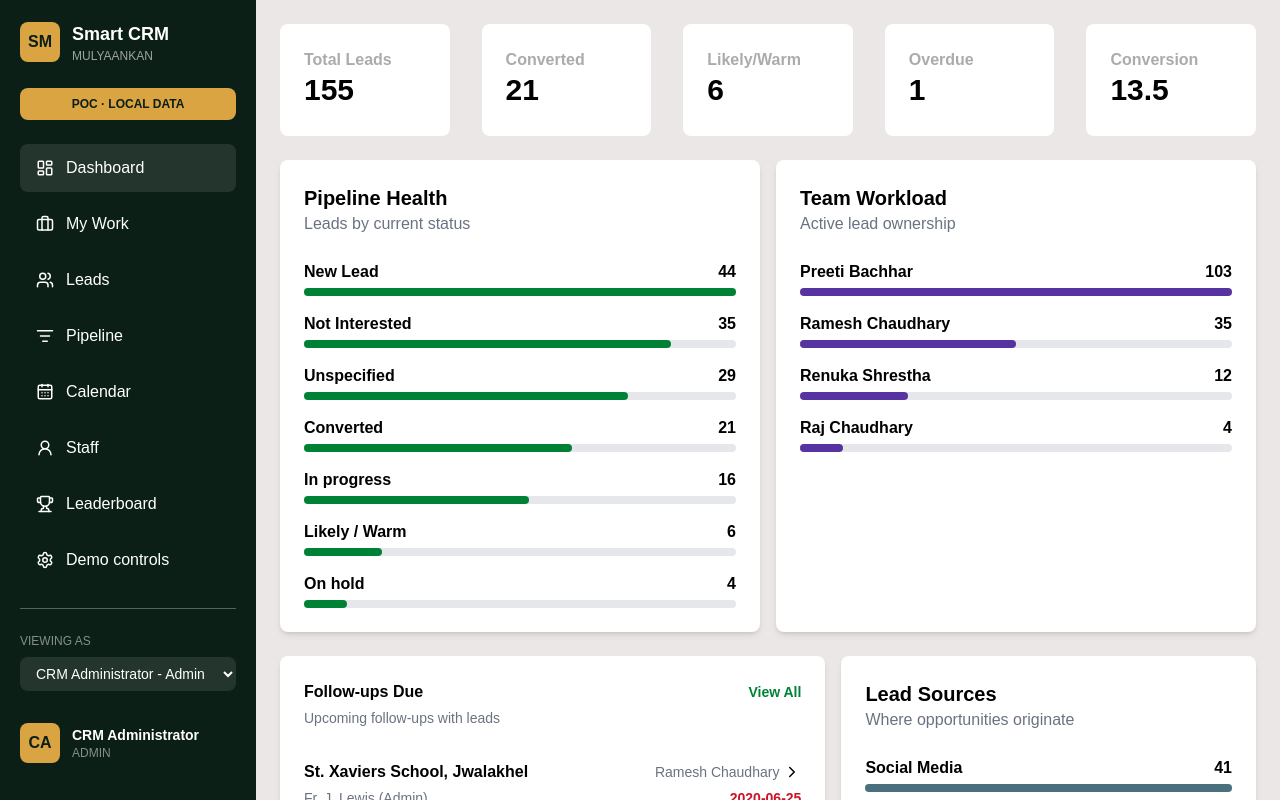
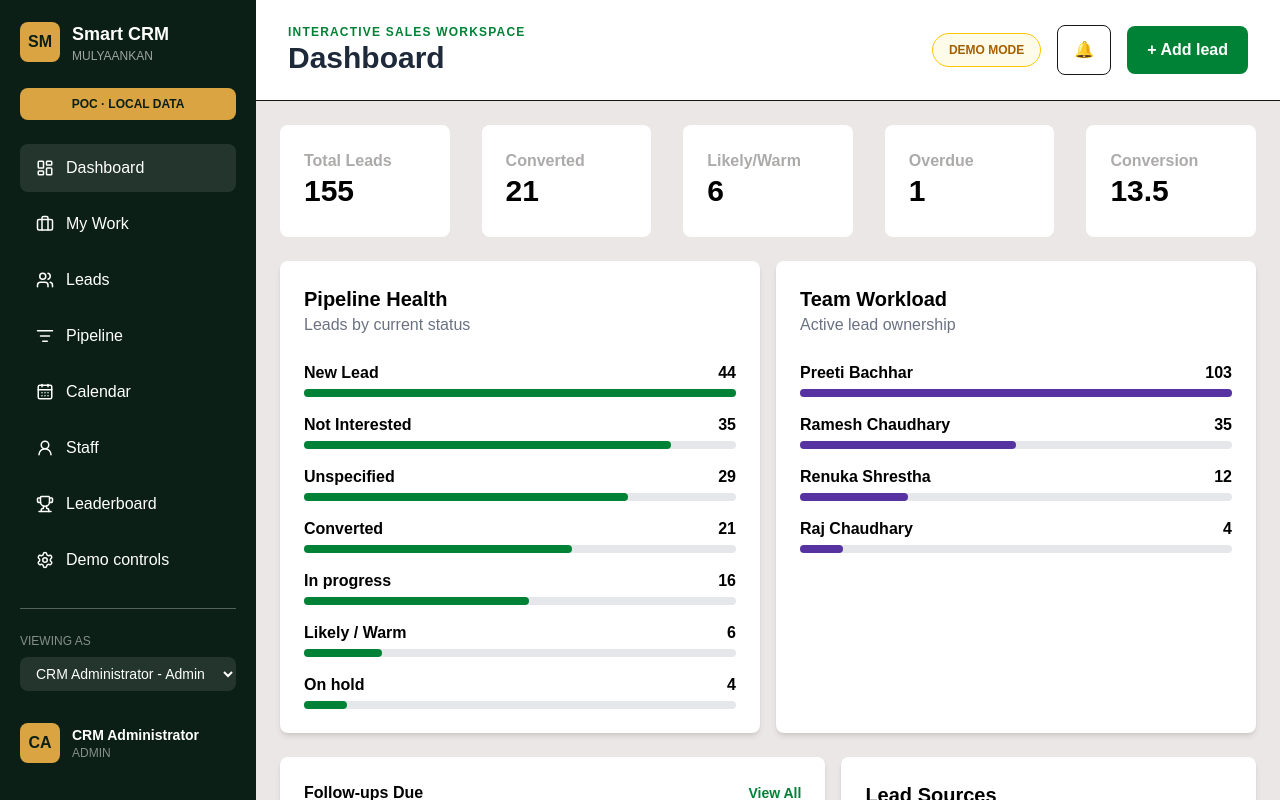
Before and after one commit to simranbist62/Smart-CRM, a Next.js app: page /dashboard in a window 1280 px wide. Shown: the top 800 px of the page. Built offline with nearby package versions, Linux system fonts and the light colour scheme.

Commit message:
Add navbar in dashboard section

```diff
--- a/src/app/dashboard/page.tsx
+++ b/src/app/dashboard/page.tsx
@@ -3,11 +3,15 @@ import LeadSources from "@/src/components/dashboard/LeadSources";
 import Pipeline from "@/src/components/dashboard/Pipeline";
 import StatCard from "@/src/components/dashboard/StatCard";
 import TeamWorkload from "@/src/components/dashboard/TeamWorkload";
+import Navbar from "@/src/components/layout/Navbar";
 import Sidebar from "@/src/components/layout/Sidebar";
 
 export default function Dashboard() {
   return (
     <div className="min-h-screen bg-[#ebe7e6]">
+      <div className="ml-64">
+        <Navbar />
+      </div>
       <Sidebar />
 
       <main className=" ml-64 p-6">
```
